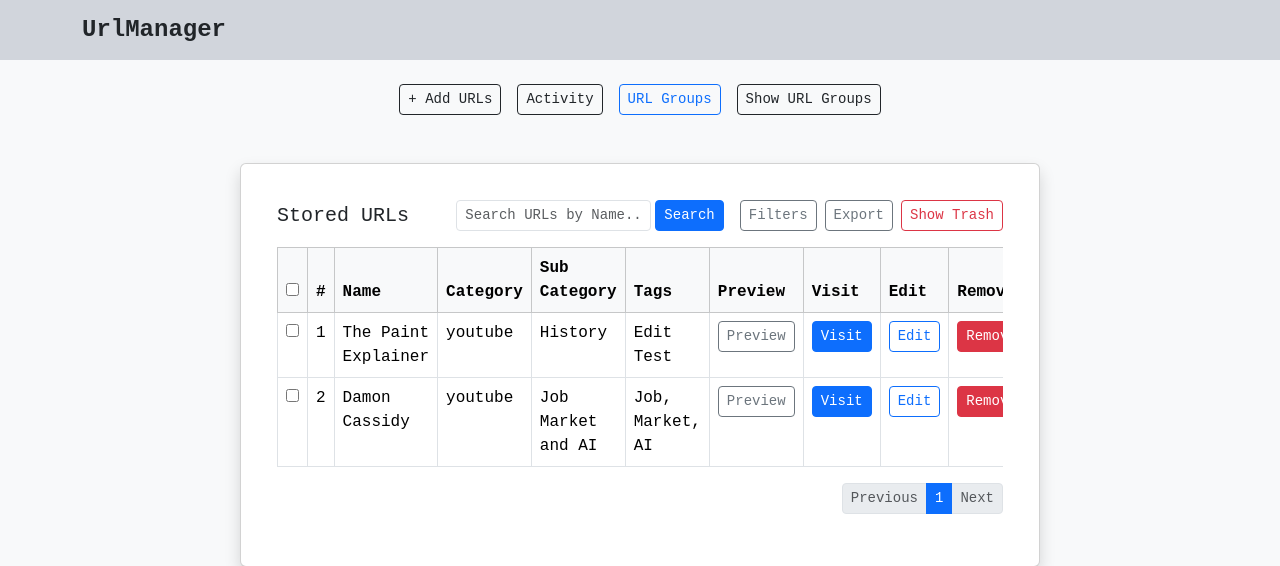
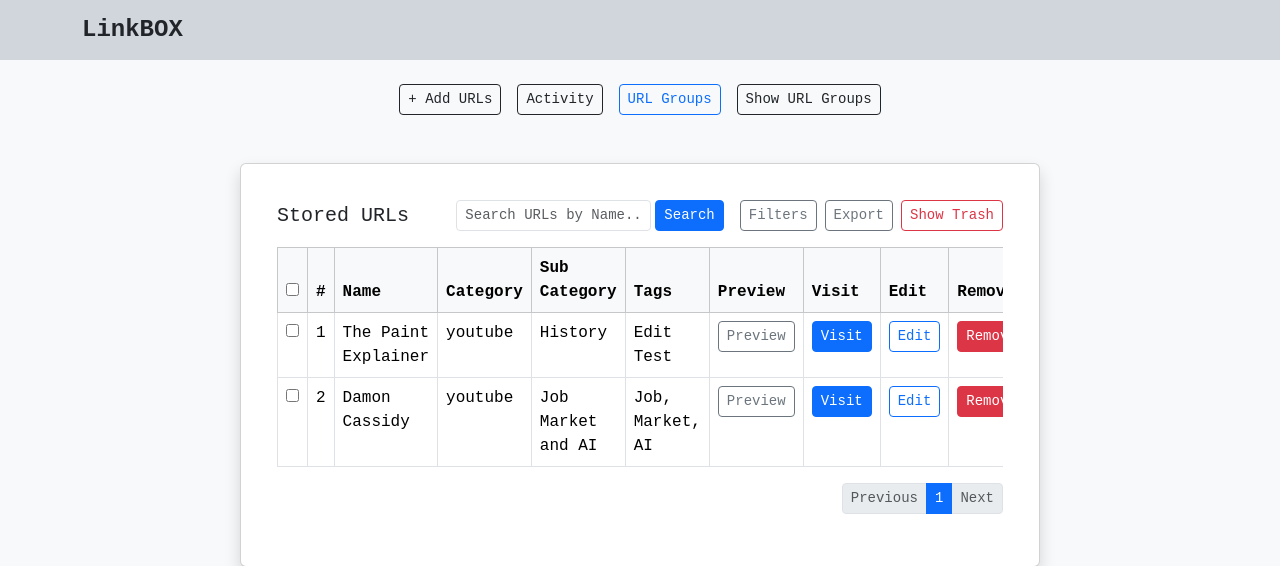
Before and after one commit to yashwanth2706/LinkBOX, a Django app: page / in a window 1280 px wide. Shown: the top 566 px of the page. Run offline with Django 5.2, Linux system fonts and the light colour scheme; data comes from the database, SQL or seed files in the repository; some libraries are stand-ins or nearby versions.

Commit message:
Title & Name Change

```diff
--- a/urlsaver/templates/index.html
+++ b/urlsaver/templates/index.html
@@ -3,7 +3,7 @@
   <head>
     <meta charset="UTF-8" />
     <meta name="viewport" content="width=device-width, initial-scale=1.0" />
-    <title>UrlManager</title>
+    <title>LinkBOX</title>
     <link
       href="https://cdn.jsdelivr.net/npm/bootstrap@5.3.7/dist/css/bootstrap.min.css"
       rel="stylesheet"
@@ -32,7 +32,7 @@
     <!-- Navbar -->
     <nav class="navbar">
       <div class="container">
-        <h4 class="m-0"><strong>UrlManager</strong></h4>
+        <h4 class="m-0"><strong>LinkBOX</strong></h4>
       </div>
     </nav>
 
```
